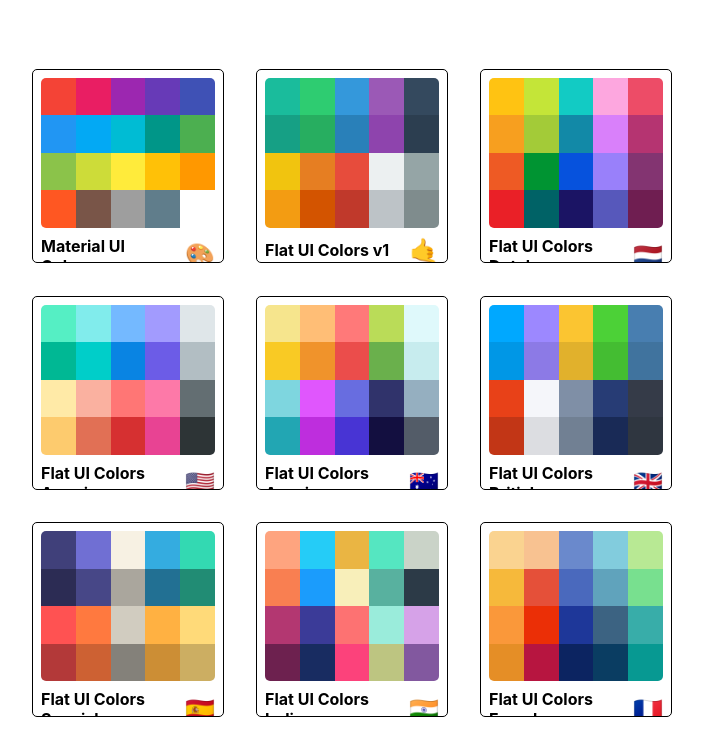
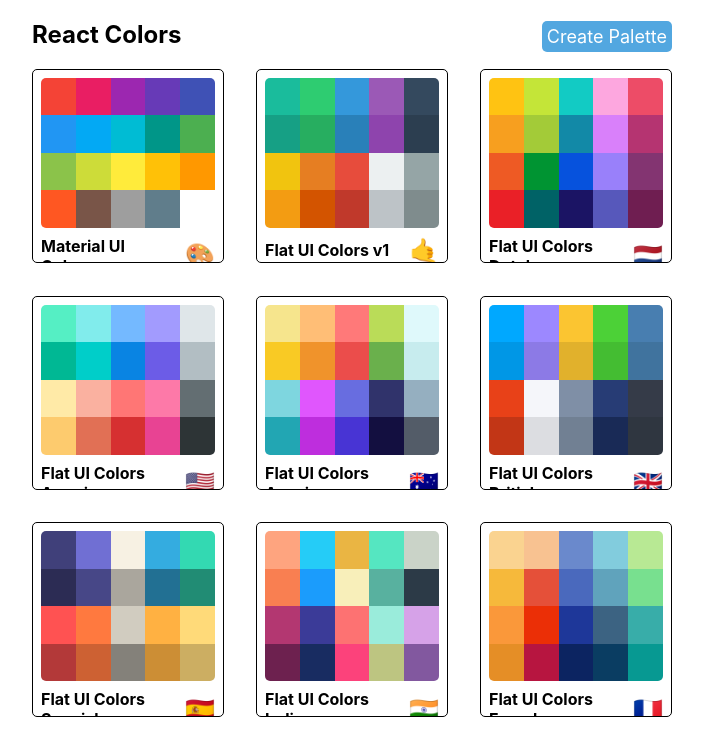
Before and after one commit to changangus/color-app, a React (Create React App) app: page / in a window 1280 px wide. Shown: the top 756 px of the page, without its empty margins (288-991 px from the left). Built offline with nearby package versions, Linux system fonts and the light colour scheme.

Commit message:
add new palette form + new palette list styles

```diff
--- a/src/App.js
+++ b/src/App.js
@@ -5,6 +5,7 @@
 import SingleColorPalette from './components/SingleColorPalette'
 import PaletteList from './components/PaletteList';
 import { generatePalette } from './components/colorHelpers';
+import NewPaletteForm from './components/NewPaletteForm';
 
 function App() {
 
@@ -16,6 +17,8 @@
 
   return (
     <Switch>
+      <Route exact path='/palette/new'
+        render={() => <NewPaletteForm/>}/>
       <Route exact path='/'
         render={(routeProps) => <PaletteList palettes={seedColors} {...routeProps} />}/>
       <Route exact path='/palette/:id'
--- /dev/null
+++ b/src/components/NewPaletteForm.js
@@ -0,0 +1,13 @@
+import React, { Component } from 'react'
+
+export class NewPaletteForm extends Component {
+  render() {
+    return (
+      <div>
+        <h1>NEW PALette FORM</h1>
+      </div>
+    )
+  }
+}
+
+export default NewPaletteForm
--- a/src/components/PaletteList.js
+++ b/src/components/PaletteList.js
@@ -1,4 +1,5 @@
 import React, { Component } from 'react';
+import {Link} from 'react-router-dom';
 import styles from '../styles/PaletteListStyles';
 import { withStyles } from '@material-ui/styles';
 import MiniPalette from './MiniPalette';
@@ -17,6 +18,7 @@
         <div className={classes.container}>
           <nav className={classes.nav}>
             <h1>React Colors</h1>
+            <Link to='/palette/new'>Create Palette</Link>
           </nav>
           <div className={classes.palettes}>
             {palettes.map(palette => (
--- a/src/styles/PaletteListStyles.js
+++ b/src/styles/PaletteListStyles.js
@@ -15,10 +15,28 @@
   },
   nav: {
     display: 'flex',
-    widht: '100%',
+    width: '100%',
     justifyContent: 'space-between',
-    color: 'white'
-
+    alignItems: 'center',
+    color: 'black',
+    '& a': {
+      textDecoration: 'none',
+      color: 'white',
+      fontSize: '18px',
+      padding: '5px',
+      marginTop: '5px',
+      borderRadius: '5px',
+      backgroundColor: '#3498db',
+      opacity: '0.85',
+      transition: 'all 0.2s ease'
+    },
+    '&:hover a': {
+      opacity: '1',
+      cursor: 'pointer'
+    },
+    '&:active a': {
+      transform: 'scale(0.98)'
+    }
   },
   palettes: {
     boxSizing: 'border-box',
```
